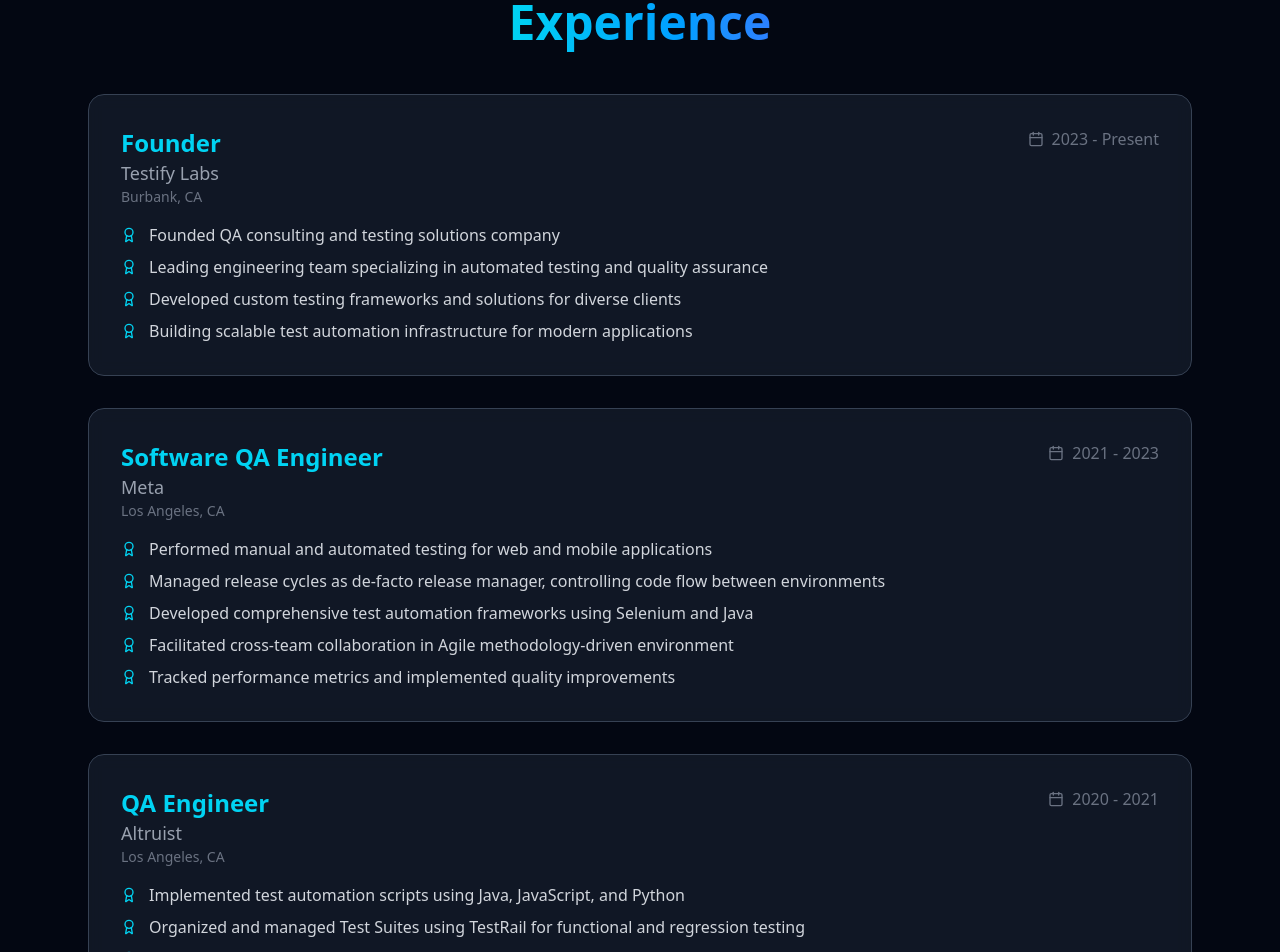
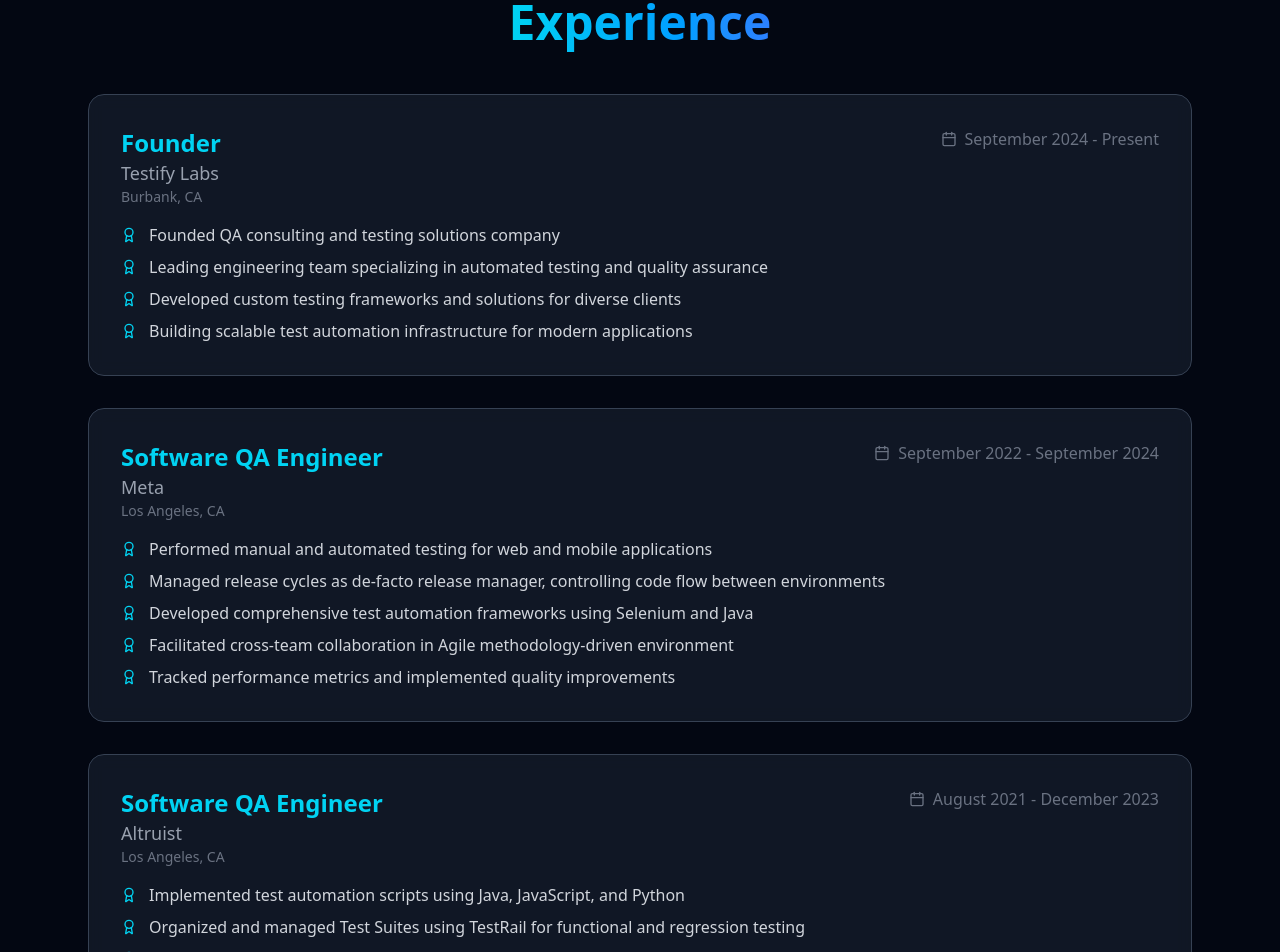
Before and after one commit to JustAnotherDevFromLA/artasheskocharyan, a Next.js app: page / in a window 1280 px wide. Shown: the part 1880-2832 px from the top of the page. Built offline with nearby package versions, Linux system fonts and the light colour scheme.

Commit message:
docs: Update text copy in portfolio

```diff
--- a/src/app/Portfolio.tsx
+++ b/src/app/Portfolio.tsx
@@ -11,7 +11,6 @@
   const { scrollYProgress } = useScroll();
   const opacity = useTransform(scrollYProgress, [0, 0.2], [1, 0]);
   const scale = useTransform(scrollYProgress, [0, 0.2], [1, 0.8]);
-
   const [animatedCircleStyles, setAnimatedCircleStyles] = useState<any[]>([]);
 
   useEffect(() => {
@@ -43,9 +42,6 @@
     return () => window.removeEventListener('scroll', handleScroll);
   }, []);
 
-  // ... (rest of the component)
-
-
   const skills = {
     languages: ['Java', 'JavaScript', 'Python', 'TypeScript', 'SQL'],
     frameworks: ['Selenium', 'TestNG', 'Cypress', 'Jest', 'Playwright'],
@@ -57,7 +53,7 @@
     {
       role: 'Founder',
       company: 'Testify Labs',
-      period: '2023 - Present',
+      period: 'September 2024 - Present',
       location: 'Burbank, CA',
       achievements: [
         'Founded QA consulting and testing solutions company',
@@ -69,7 +65,7 @@
     {
       role: 'Software QA Engineer',
       company: 'Meta',
-      period: '2021 - 2023',
+      period: 'September 2022 - September 2024',
       location: 'Los Angeles, CA',
       achievements: [
         'Performed manual and automated testing for web and mobile applications',
@@ -80,9 +76,9 @@
       ]
     },
     {
-      role: 'QA Engineer',
+      role: 'Software QA Engineer',
       company: 'Altruist',
-      period: '2020 - 2021',
+      period: 'August 2021 - December 2023',
       location: 'Los Angeles, CA',
       achievements: [
         'Implemented test automation scripts using Java, JavaScript, and Python',
@@ -514,7 +510,7 @@
                 whileHover={{ scale: 1.1, y: -5 }}
                 className={`p-4 rounded-xl ${darkMode ? 'bg-gray-800 hover:bg-gray-700' : 'bg-gray-100 hover:bg-gray-200'} transition-colors`}
               >
-              <Linkedin size={24} />
+                <Linkedin size={24} />
               </motion.a>
               <motion.a
                 href="mailto:artashes@testifylabs.com"
@@ -559,7 +555,7 @@
       <footer className={`py-8 border-t ${darkMode ? 'border-gray-800' : 'border-gray-200'}`}>
         <div className="max-w-6xl mx-auto px-6 text-center">
           <p className={darkMode ? 'text-gray-500' : 'text-gray-600'}>
-            © 2024 Artashes Kocharyan. Built with Next.js, Tailwind CSS & Framer Motion
+            © 2025 Artashes Kocharyan. All rights reserved.
           </p>
         </div>
       </footer>
```
